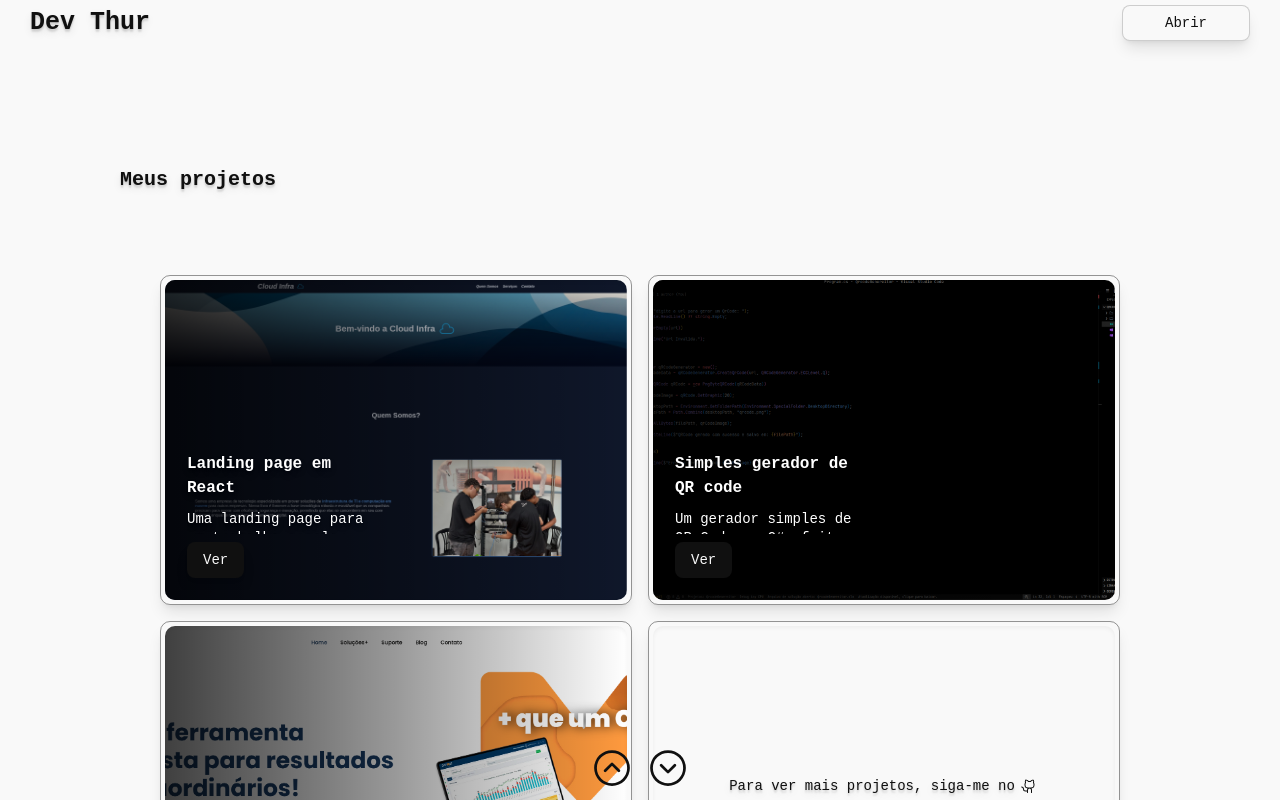
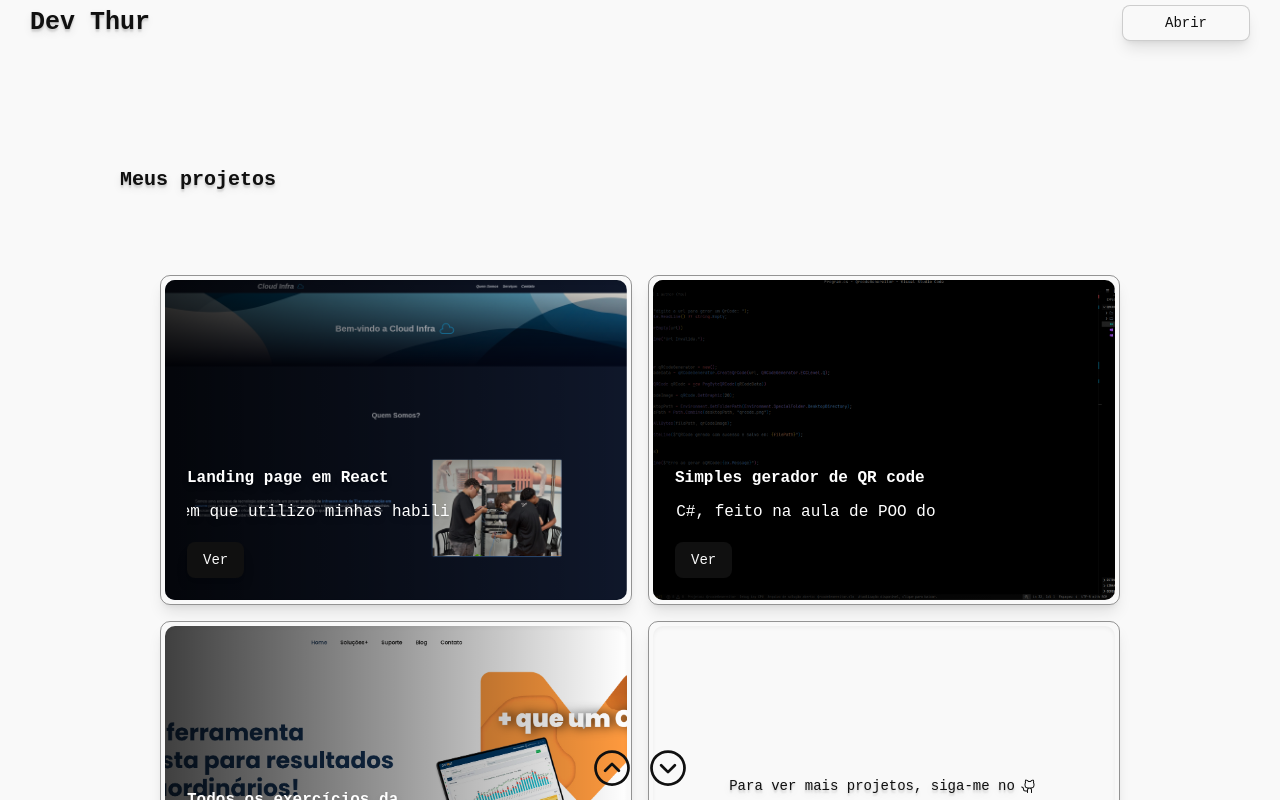
Before and after one commit to oficialThur/portfolio, a React (Vite) app: page /projetos in a window 1280 px wide. Shown: the top 800 px of the page. Built offline with nearby package versions, Linux system fonts and the light colour scheme; no server answers.

Commit message:
card slide

```diff
--- a/src/router/Projects.tsx
+++ b/src/router/Projects.tsx
@@ -1,12 +1,14 @@
 import { GithubLogoIcon } from "@phosphor-icons/react"
 import { Button } from "@/components/ui/button"
 import { Link } from "react-router-dom"
-import { useState } from "react"
+import { useEffect, useRef, useState } from "react"
+import gsap from "gsap"
 import cloudInfraBg from "../../assets/image/Screenshot 2026-03-30 at 13-38-34 Cloud Infra.png"
 import QRcodeBg from "../../assets/image/CodeQR.png"
 import ExDommusBg from "../../assets/image/Screenshot 2026-03-30 at 14-19-10 CRM Imobiliário Dommus tecnologia para vender mais e melhor.png"
 
 const Projects = () => {
+  const marqueeRefs = useRef<Array<HTMLDivElement | null>>([])
 
   const [projects] = useState([
     {
@@ -32,6 +34,30 @@ const Projects = () => {
     }
   ]);
 
+  useEffect(() => {
+    const animations = marqueeRefs.current.map((marquee) => {
+      if (!marquee) return null
+
+      const distance = marquee.scrollWidth / 2
+      if (distance <= 0) return null
+
+      return gsap.fromTo(
+        marquee,
+        { x: 0 },
+        {
+          x: -distance,
+          duration: 14,
+          repeat: -1,
+          ease: 'none',
+        }
+      )
+    })
+
+    return () => {
+      animations.forEach((animation) => animation?.kill())
+    }
+  }, [projects])
+
   return (
     <div className=" container h-screen">
       <section className="w-full flex flex-col justify-center p-2 md:p-30 gap-10 pb-10">
@@ -46,9 +72,19 @@ const Projects = () => {
                 style={{ backgroundImage: `url(${project.background})` }}
               >
                 <div className="absolute inset-0 bg-linear-to-r from-black/75 via-black/40 to-transparent" />
-                <div className="relative z-10 w-[50%] max-w-[50%] h-1/2 max-h-1/2 p-3 text-white flex flex-col overflow-hidden min-w-0">
+                <div className="relative z-10 w-[65%] max-w-[65%] p-3 text-white flex flex-col overflow-hidden min-w-0">
                   <h3 className="text-shadow-lg text-shadow-black-100">{project.title}</h3>
-                  <p className="py-2.5 text-shadow-lg grow pr-1 overflow-hidden overflow-x-hidden wrap-break-word whitespace-normal leading-snug text-sm md:text-base">{project.description}</p>
+                  <div className="py-2.5 overflow-hidden">
+                    <div
+                      ref={(element) => {
+                        marqueeRefs.current[project.id] = element
+                      }}
+                      className="flex w-max gap-10 pr-10 whitespace-nowrap"
+                    >
+                      <span className="text-shadow-lg text-sm md:text-base">{project.description}</span>
+                      <span aria-hidden="true" className="text-shadow-lg text-sm md:text-base">{project.description}</span>
+                    </div>
+                  </div>
                   <Link to={project.link} className="mt-2 shrink-0">
                     <Button className="shadow-lg shadow-black-100">
                       Ver
```
